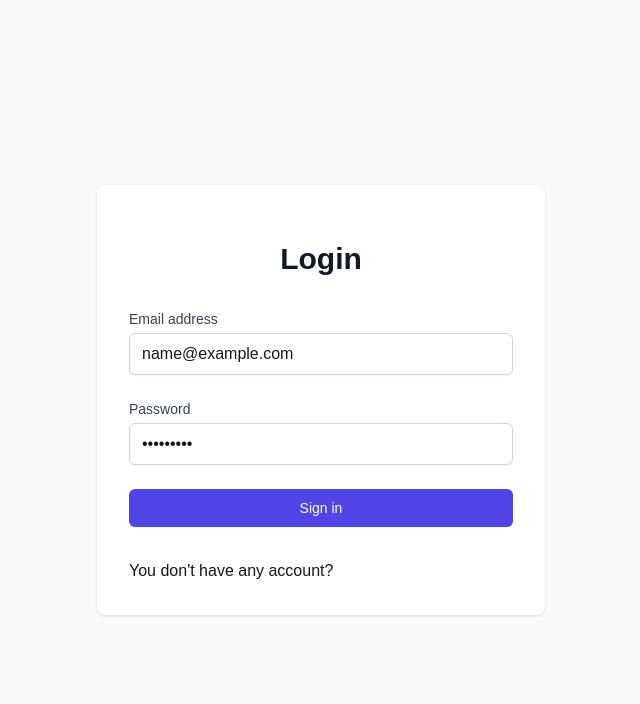
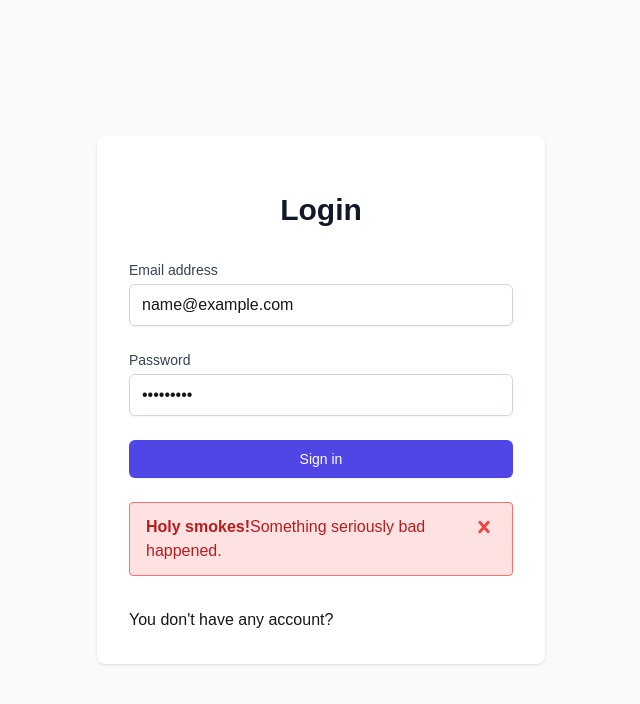
Before and after one commit to carpediem23/charmmate-website, a Next.js app: page /auth/login in a window 1280 px wide. Both pictures are taken after typing "name@example.com", "Sample123" into the empty fields and a click on the button "Sign in". Shown: the top 704 px of the page, without its empty margins (319-959 px from the left). Built offline with nearby package versions, Linux system fonts and the light colour scheme; no server answers.

Commit message:
feat: Enhance login action with token storage and error handling; update LoginForm to display error messages

```diff
--- a/actions/auth/index.action.ts
+++ b/actions/auth/index.action.ts
@@ -2,22 +2,26 @@
 
 import axios from 'axios';
 import { TLoginFormValues, TLoginResponse } from '@/types/auth.type';
+import { cookies } from 'next/headers';
 
-export async function loginAction(
-  formData: TLoginFormValues,
-): Promise<TLoginResponse> {
+export async function loginAction(formData: TLoginFormValues): Promise<TLoginResponse> {
   try {
     const response = await axios.post(
       `${process.env.API_URL as string}/v1/auth/login`,
       formData,
     );
 
+    const cookieStore = await cookies();
+    cookieStore.set('token', response.data.access_token);
+
     return {
+      success: true,
       access_token: response.data.access_token,
     };
   } catch (error: any) {
     return {
-      error: error.response?.data || 'An error occurred',
+      success: false,
+      message: error.message,
     };
   }
 }
--- a/components/auth/LoginForm.tsx
+++ b/components/auth/LoginForm.tsx
@@ -1,5 +1,6 @@
 'use client';
 
+import { useState } from 'react';
 import { Formik, Form, Field, ErrorMessage } from 'formik';
 import * as Yup from 'yup';
 import { TLoginFormValues } from '@/types/auth.type';
@@ -16,9 +17,12 @@
 };
 
 export default function LoginForm() {
+  const [error, setError] = useState<boolean>(false);
   const handleSubmit = async (values: TLoginFormValues) => {
     const result = await loginAction(values);
-    console.log(result.access_token, result.error);
+
+    if(result.success) console.log(result.access_token);
+    else setError(true);
   };
 
   return (
@@ -76,6 +80,15 @@
           >
             {isSubmitting ? 'Signing in...' : 'Sign in'}
           </button>
+          {error && (
+        <div className="bg-red-100 border border-red-400 text-red-700 px-4 py-3 rounded relative" role="alert">
+        <strong className="font-bold">Holy smokes!</strong>
+        <span className="block sm:inline">Something seriously bad happened.</span>
+        <span className="absolute top-0 bottom-0 right-0 px-4 py-3">
+          <svg className="fill-current h-6 w-6 text-red-500" role="button" xmlns="http://www.w3.org/2000/svg" viewBox="0 0 20 20"><title>Close</title><path d="M14.348 14.849a1.2 1.2 0 0 1-1.697 0L10 11.819l-2.651 3.029a1.2 1.2 0 1 1-1.697-1.697l2.758-3.15-2.759-3.152a1.2 1.2 0 1 1 1.697-1.697L10 8.183l2.651-3.031a1.2 1.2 0 1 1 1.697 1.697l-2.758 3.152 2.758 3.15a1.2 1.2 0 0 1 0 1.698z"/></svg>
+        </span>
+      </div>
+      )}
         </Form>
       )}
     </Formik>
--- a/types/auth.type.ts
+++ b/types/auth.type.ts
@@ -13,5 +13,6 @@
 
 export type TLoginResponse = {
   access_token?: string;
-  error?: Error;
+  message?: string;
+  success?: boolean;
 };
```
